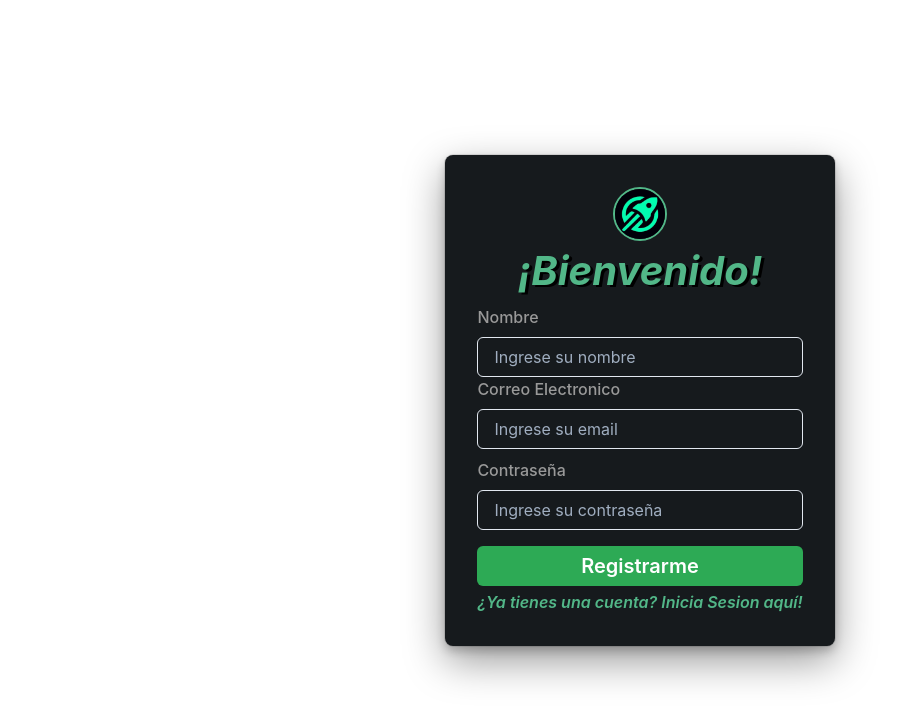
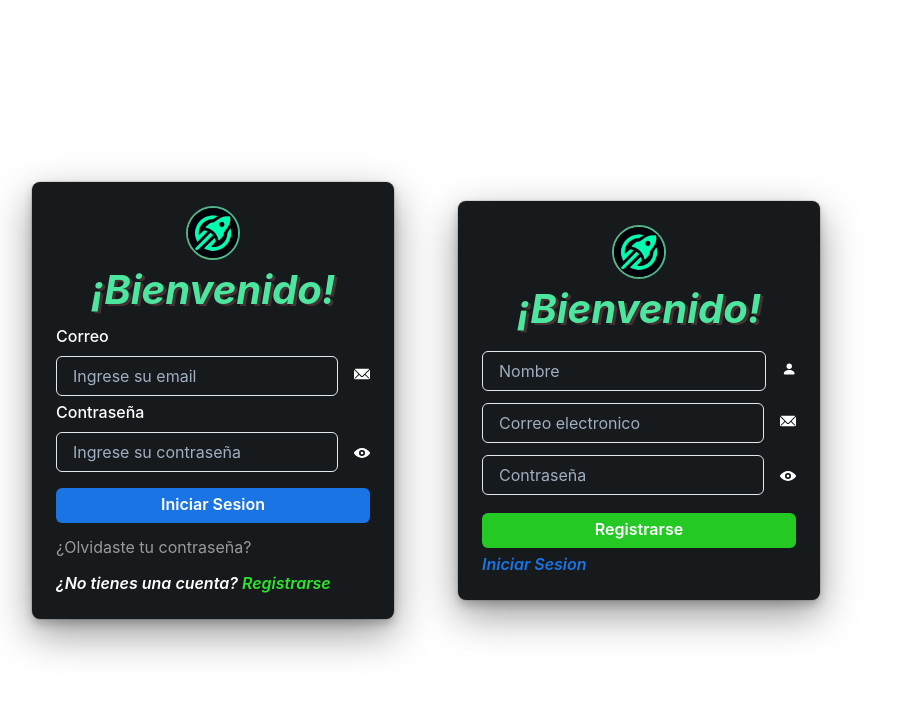
Before and after one commit to MauroGGutierrez/creando-login-with-leandro, a React (Create React App) app: page / in a window 1280 px wide. Shown: the top 722 px of the page, without its empty margins (0-912 px from the left). Built offline with nearby package versions, Linux system fonts and the light colour scheme.

Commit message:
commit numero nosé

```diff
--- /dev/null
+++ b/src/Combinado.js
@@ -0,0 +1,14 @@
+import { Flex } from "@chakra-ui/react";
+import React from "react";
+import Form from "./Form";
+import Register from "./Register";
+const Borrame = () => {
+  return (
+    <Flex>
+      <Form />
+      <Register />
+    </Flex>
+  );
+};
+
+export default Borrame;
--- a/src/Form.js
+++ b/src/Form.js
@@ -1,4 +1,4 @@
-import { EmailIcon, ViewIcon } from "@chakra-ui/icons";
+import { EmailIcon, ViewIcon, ViewOffIcon } from "@chakra-ui/icons";
 import { Formik } from "formik";
 import * as Yup from "yup";
 import TextField from "./TextField";
@@ -17,6 +17,10 @@ import Logo from "./Logo";
 import { useState } from "react";
 function App() {
   const [show, setShow] = useState(false);
+
+  const active = {
+    transform: "scale(0.96)",
+  };
   return (
     <Formik
       initialValues={{ email: "", password: "" }}
@@ -24,7 +28,7 @@ function App() {
         email: Yup.string().email("Email invalido").required("Email requerido"),
         password: Yup.string()
           .required("Contraseña requerida")
-          .min(6, "Password is too short"),
+          .min(6, "Contraseña corta"),
       })}
       onSubmit={(values, actions) => {
         alert(JSON.stringify(values, null, 2));
@@ -34,17 +38,17 @@ function App() {
       {(formik) => (
         <Flex minH={"100vh"} align={"center"} justify={"center"}>
           <Stack spacing={2} mx={"auto"} maxW={"lg"} px={8}>
-            <Box bg={"#161a1d"} rounded={"lg"} p={8} boxShadow={"dark-lg"}>
+            <Box bg={"#161a1d"} rounded={"lg"} p={6} boxShadow={"dark-lg"}>
               <Stack spacing={1}>
                 <Flex alignItems="center" flexDirection="column-reverse">
                   <Text
-                    fontSize="50px"
+                    fontSize="40px"
                     fontWeight="bold"
                     as="cite"
-                    color={"#52b788"}
-                    textShadow="3px 2px #5a3f6c"
+                    color={"#4ce69f"}
+                    textShadow="3px 2px #443232"
                   >
-                    Logeate
+                    ¡Bienvenido!
                   </Text>
                   <Box borderRadius="50%" border="2px solid #52b788">
                     <Logo />
@@ -52,8 +56,8 @@ function App() {
                 </Flex>
                 <form onSubmit={formik.handleSubmit}>
                   <FormControl id="email">
-                    <FormLabel m="0" color="#999999">
-                      Email address
+                    <FormLabel m="0" color="white">
+                      Correo
                     </FormLabel>
                     <Flex alignItems="baseline" gap={4}>
                       <TextField
@@ -62,12 +66,12 @@ function App() {
                         type="email"
                         color="#FFFFFF"
                       />
-                      <EmailIcon color={"#52b788"} />
+                      <EmailIcon color="#fff" />
                     </Flex>
                   </FormControl>
                   <FormControl id="password">
-                    <FormLabel m="9px 0 0 0" color="#999999">
-                      Password
+                    <FormLabel m="4px 0 0 0" color="white">
+                      Contraseña
                     </FormLabel>
                     <Flex alignItems="baseline" gap={4}>
                       <TextField
@@ -76,58 +80,55 @@ function App() {
                         placeholder="Ingrese su contraseña"
                         color="#FFFFFF"
                       />
-                      <ViewIcon
+                      <Box onClick={() => setShow(!show)}>
+                        {show ? (
+                          <ViewOffIcon
+                            _active={active}
                             color="white"
                             cursor="pointer"
-                        onClick={() => setShow(!show)}
                           />
-                      {/* <LockIcon color={"#52b788"} /> */}
+                        ) : (
+                          <ViewIcon
+                            _active={active}
+                            color="white"
+                            cursor="pointer"
+                          />
+                        )}
+                      </Box>
                     </Flex>
                   </FormControl>
-                  <Box
-                    m="13px 0"
-                    _hover={{ color: "white" }}
-                    color="#999999"
-                    name="rememberMe"
-                    as={Checkbox}
-                    id="rememberMe"
-                  >
-                    Recordarme
-                  </Box>
                   <Button
-                    color="white"
+                    mt={4}
+                    h="35px"
                     isFullWidth
                     type="submit"
-                    bgColor="#2daa55"
-                    _hover={{
-                      boxShadow: "0 0 6px green",
-                      bgColor: "#24c924",
-                    }}
-                    fontSize="20px"
+                    bgColor="#1b74e4"
+                    color="white"
+                    _active={active}
+                    _hover={{ boxShadow: "0 0 2px white" }}
                   >
-                    Ingresar
+                    Iniciar Sesion
                   </Button>
                 </form>
-                <Stack spacing={5}>
+                <Stack spacing={3}>
                   <Stack
                     direction={{ base: "column", sm: "row" }}
                     align={"start"}
                     justify={"space-between"}
                   >
-                    <Link color="#999999" _hover={{ color: "white" }}>
+                    <Link mt={2} color="#999999" _hover={{ color: "white" }}>
                       ¿Olvidaste tu contraseña?
                     </Link>
                   </Stack>
-                  <Box>
-                    <Link
+                  <Text
                     fontSize="16px"
-                      color={"#52b788"}
+                    color="white"
                     as="em"
                     fontWeight="semibold"
                   >
-                      ¿ No tienes una cuenta ? Registrate aqui !
-                    </Link>
-                  </Box>
+                    ¿No tienes una cuenta?{" "}
+                    <Link color="#2ce62c">Registrarse</Link>
+                  </Text>
                 </Stack>
               </Stack>
             </Box>
--- a/src/NavbarAdmin.js
+++ b/src/NavbarAdmin.js
@@ -18,9 +18,9 @@ import React from "react";
 import Logo from "./Logo";
 
 const NavbarAdmin = () => {
-  const hover = {
-    color: "white",
-  };
+  // const hover = {
+  //   color: "white",
+  // };
   return (
     <Box
       bgGradient="linear(to-l, #1ca183,#4acf86)"
--- a/src/Register.js
+++ b/src/Register.js
@@ -1,33 +1,39 @@
-import { EmailIcon, ViewIcon } from "@chakra-ui/icons";
 import { Formik } from "formik";
 import * as Yup from "yup";
 import TextField from "./TextField";
 import {
   Box,
   Button,
-  Checkbox,
+  // Checkbox,
   Flex,
   FormControl,
   FormLabel,
   Stack,
   Link,
   Text,
+  Heading,
 } from "@chakra-ui/react";
 import Logo from "./Logo";
+import { EmailIcon, ViewIcon, ViewOffIcon } from "@chakra-ui/icons";
+import { BsFillPersonFill } from "react-icons/bs";
 import { useState } from "react";
 function App() {
   const [show, setShow] = useState(false);
+
+  const active = {
+    transform: "scale(0.96)",
+  };
   return (
     <Formik
       initialValues={{ name: "", email: "", password: "" }}
       validationSchema={Yup.object({
         name: Yup.string()
           .min(3, "Nombre demasiado corto")
-          .required("Nombre es requerido"),
+          .required("Nombre requerido"),
         email: Yup.string().email("Email invalido").required("Email requerido"),
         password: Yup.string()
           .required("Contraseña requerida")
-          .min(6, "Password is too short"),
+          .min(6, "Contraseña corta"),
       })}
       onSubmit={(values, actions) => {
         alert(JSON.stringify(values, null, 2));
@@ -37,15 +43,15 @@ function App() {
       {(formik) => (
         <Flex minH={"100vh"} align={"center"} justify={"center"}>
           <Stack spacing={2} mx={"auto"} maxW={"lg"} px={8}>
-            <Box bg={"#161a1d"} rounded={"lg"} p={8} boxShadow={"dark-lg"}>
+            <Box bg={"#161a1d"} rounded={"lg"} p={6} boxShadow={"dark-lg"}>
               <Stack spacing={1}>
                 <Flex alignItems="center" flexDirection="column-reverse">
                   <Text
                     fontSize="40px"
                     fontWeight="bold"
                     as="cite"
-                    color={"#52b788"}
-                    textShadow="3px 2px black"
+                    color={"#4ce69f"}
+                    textShadow="3px 2px #443232"
                   >
                     ¡Bienvenido!
                   </Text>
@@ -54,95 +60,75 @@ function App() {
                   </Box>
                 </Flex>
                 <form onSubmit={formik.handleSubmit}>
-                  <FormControl id="email">
-                    <FormLabel m="0" color="#999999">
-                      Nombre
-                    </FormLabel>
+                  <FormControl mb={1} id="name">
                     <Flex alignItems="baseline" gap={4}>
                       <TextField
                         name="name"
-                        placeholder="Ingrese su nombre"
+                        placeholder="Nombre"
                         type="text"
                         color="#FFFFFF"
                       />
+                      <BsFillPersonFill color="#fff" />
                     </Flex>
-                    <FormLabel m="0" color="#999999">
-                      Correo Electronico
-                    </FormLabel>
+                  </FormControl>
+                  <FormControl mb={1} id="email">
                     <Flex alignItems="baseline" gap={4}>
                       <TextField
                         name="email"
-                        placeholder="Ingrese su email"
+                        placeholder="Correo electronico"
                         type="email"
                         color="#FFFFFF"
                       />
-                      {/* <EmailIcon color={"#52b788"} /> */}
+                      <EmailIcon color="#fff" />
                     </Flex>
                   </FormControl>
-                  <FormControl id="password">
-                    <FormLabel m="9px 0 0 0" color="#999999">
-                      Contraseña
-                    </FormLabel>
+                  <FormControl mb={3} id="password">
                     <Flex alignItems="baseline" gap={4}>
                       <TextField
                         name="password"
                         type={show ? "text" : "password"}
-                        placeholder="Ingrese su contraseña"
+                        placeholder="Contraseña"
                         color="#FFFFFF"
                       />
-                      {/* <ViewIcon
+                      <Box onClick={() => setShow(!show)}>
+                        {show ? (
+                          <ViewOffIcon
+                            _active={active}
                             color="white"
                             cursor="pointer"
-                        onClick={() => setShow(!show)}
-                      /> */}
+                          />
+                        ) : (
+                          <ViewIcon
+                            _active={active}
+                            color="white"
+                            cursor="pointer"
+                          />
+                        )}
+                      </Box>
                     </Flex>
                   </FormControl>
-                  {/* <Box
-                    m="13px 0"
-                    _hover={{ color: "white" }}
-                    color="#999999"
-                    name="rememberMe"
-                    as={Checkbox}
-                    id="rememberMe"
-                  >
-                    Recordarme
-                  </Box> */}
                   <Button
-                    mt={4}
+                    mt={1.5}
                     color="white"
                     isFullWidth
                     type="submit"
-                    bgColor="#2daa55"
-                    _hover={{
-                      boxShadow: "0 0 6px green",
-                      bgColor: "#24c924",
-                    }}
-                    fontSize="20px"
+                    h="35px"
+                    bgColor="#24c924"
+                    _active={active}
+                    _hover={{ boxShadow: "0 0 3px green" }}
                   >
-                    Registrarme
+                    Registrarse
                   </Button>
                 </form>
-                <Stack spacing={5}>
-                  {/* <Stack
-                    direction={{ base: "column", sm: "row" }}
-                    align={"start"}
-                    justify={"space-between"}
-                  >
-                    <Link color="#999999" _hover={{ color: "white" }}>
-                      ¿Olvidaste tu contraseña?
-                    </Link>
-                  </Stack> */}
-                  <Box>
-                    <Link
+                <Box
+                  mt={3}
                   fontSize="16px"
-                      color={"#52b788"}
+                  color={"#1b74e4"}
                   as="em"
                   fontWeight="semibold"
                 >
-                      ¿Ya tienes una cuenta? Inicia Sesion aquí!
-                    </Link>
+                  <Link>Iniciar Sesion</Link>
                 </Box>
-                </Stack>
               </Stack>
             </Box>
           </Stack>
--- a/src/index.js
+++ b/src/index.js
@@ -2,14 +2,16 @@ import React from "react";
 import ReactDOM from "react-dom";
 import { ChakraProvider } from "@chakra-ui/react";
 import "./index.css";
-import NavbarAdmin from "./NavbarAdmin";
-import Form from "./Form";
-import Register from "./Register";
+// import NavbarAdmin from "./NavbarAdmin";
+// import Form from "./Form";
+// import Register from "./Register";
+import Combinado from "./Combinado";
 // import App from "./App";
 ReactDOM.render(
   <React.StrictMode>
     <ChakraProvider>
-      <Register />
+      <Combinado />
+      {/* <Register /> */}
       {/* <NavbarAdmin /> */}
       {/* <Form /> */}
       {/* <App /> */}
```
Lines whose indentation alone changed are shown as unchanged.
